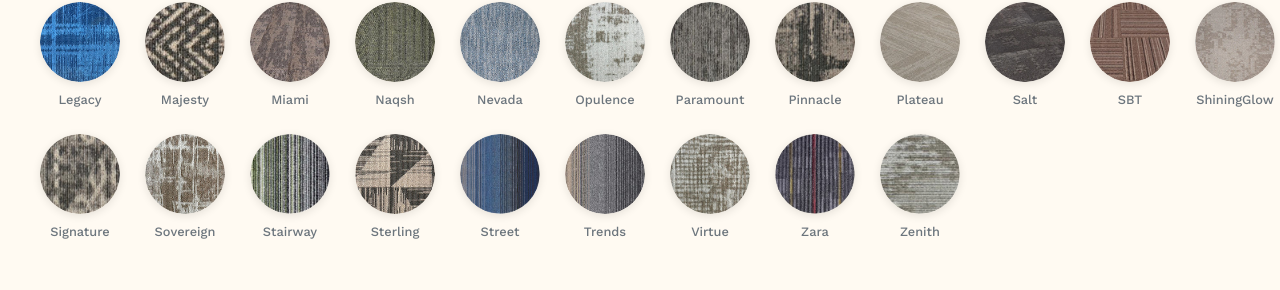
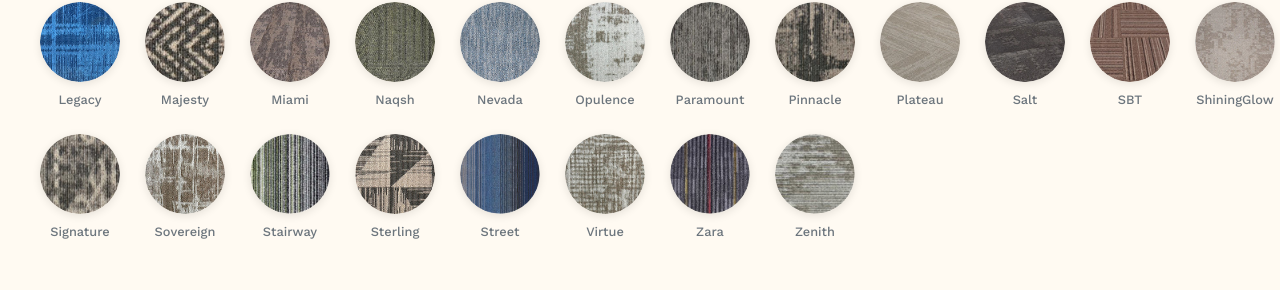
Before and after one commit to webtesting22/gaia-sanson-flooring, a Vue app: page /categories/carpet-tiles in a window 1280 px wide. Shown: the part 1495-1785 px from the top of the page. Built offline with nearby package versions, Linux system fonts and the light colour scheme; a web font is replaced by a local one.

Commit message:
added Zara

```diff
--- a/src/components/OtherComponents/Categories/Layouts/CarpetTilesLayout/CarpetTilesLayout.vue
+++ b/src/components/OtherComponents/Categories/Layouts/CarpetTilesLayout/CarpetTilesLayout.vue
@@ -491,12 +491,12 @@ const designSwatchesData = [
     code: "Cobble",
     pdf: "https://prepseed-files.prepseed.com/gaia/pdfs/GAIA_COBBLE.pdf",
   },
-  {
-    image: "/Images/CarpetCircleImages/Trends.png",
-    name: "Heritage Collection",
-    code: "Trends",
-    pdf: "",
-  },
+  // {
+  //   image: "/Images/CarpetCircleImages/Trends.png",
+  //   name: "Heritage Collection",
+  //   code: "Trends",
+  //   pdf: "",
+  // },
   {
     image: "/Images/CarpetCircleImages/new_added/ascend.png",
     name: "GAIA Collection",
@@ -573,7 +573,7 @@ const designSwatchesData = [
     image: "/Images/CarpetCircleImages/new_added/zara-carpet-tiles.png",
     name: "GAIA Collection",
     code: "Zara",
-    pdf: "https://prepseed-files.prepseed.com/gaia/pdfs/ZARA+CARPET+TILES.pdf",
+    pdf: "https://prepseed-files.prepseed.com/gaia/pdfs/GAIA_ZARA.pdf",
   },
 
   // {
```
